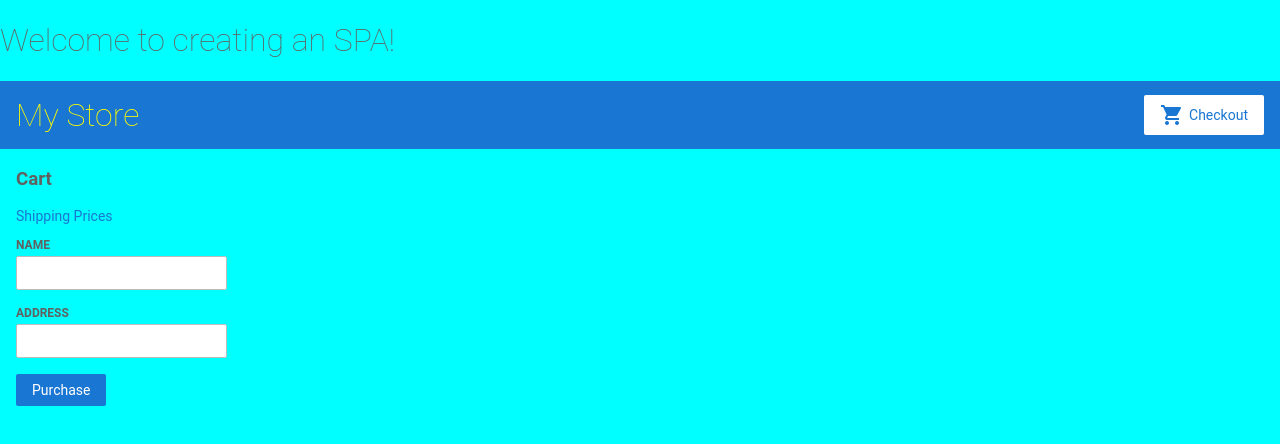
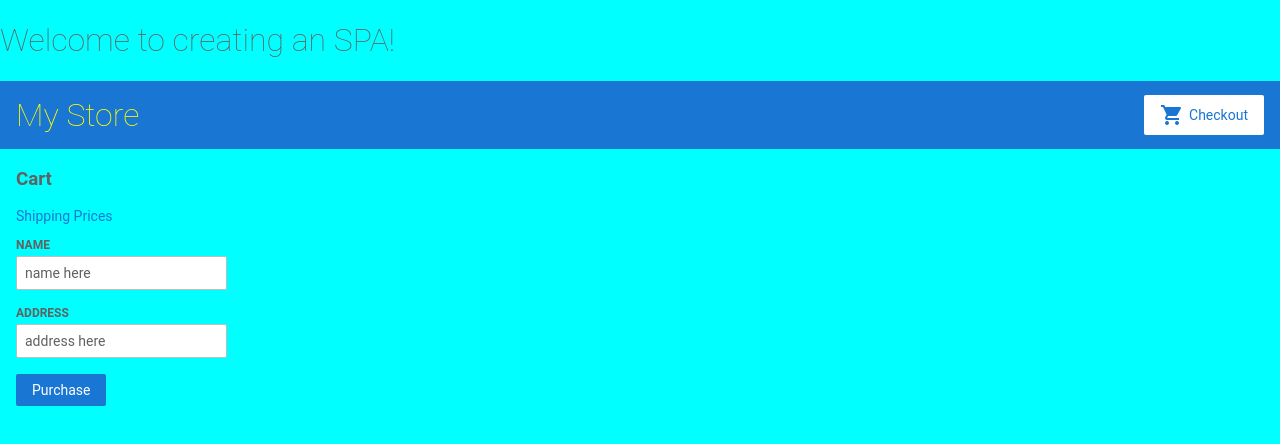
Before and after one commit to mastrong24/angular-week4-Getting-Started, an Angular app: page /cart in a window 1280 px wide. Shown: the top 444 px of the page. Built offline with nearby package versions, Linux system fonts and the light colour scheme.

Commit message:
1 file modified

```diff
--- a/src/app/cart/cart.component.ts
+++ b/src/app/cart/cart.component.ts
@@ -12,8 +12,8 @@ export class CartComponent {
   items = this.cartService.getItems();
 
   checkoutForm = this.formBuilder.group({
-    name: '',
-    address: ''
+    name: 'name here',
+    address: 'address here'
   });
 
   constructor(
```
